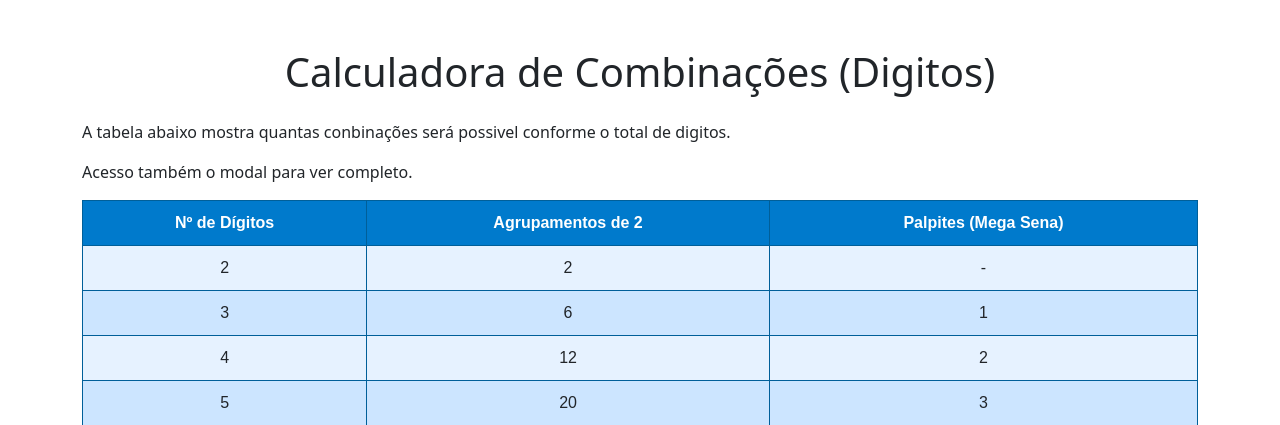
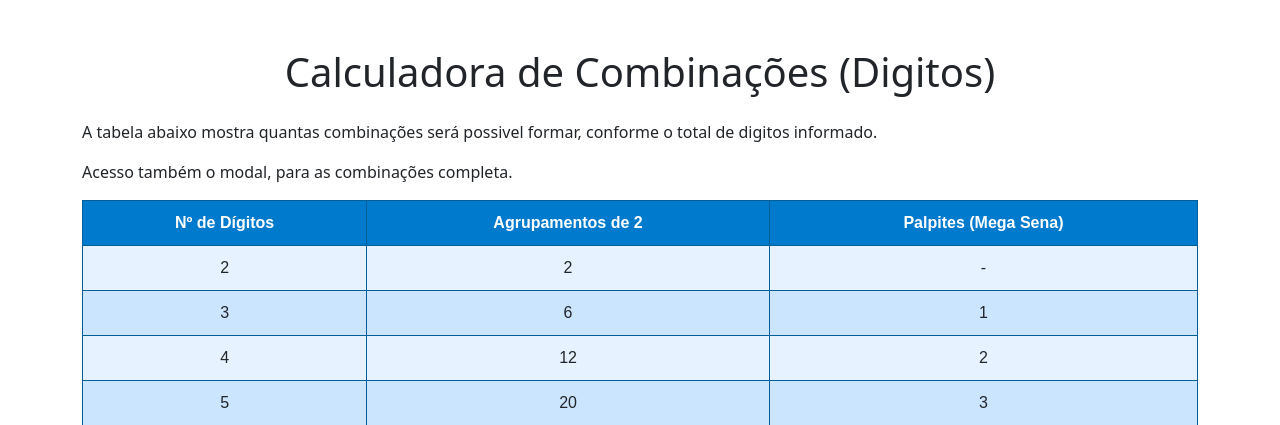
Before and after one commit to projetospyton2025/Combinacao-I, a Python web app: template templates/index.html in a window 1280 px wide. Shown: the top 425 px of the page. Run offline with Jinja, Linux system fonts and the light colour scheme; the template is opened without the code that fills it, so the values that code supplies are empty.

```diff
--- a/templates/index.html
+++ b/templates/index.html
@@ -40,8 +40,8 @@
 <body>
     <div class="container mt-5">
         <h1 class="text-center mb-4">Calculadora de Combinações (Digitos)</h1>
-			<p>A tabela abaixo mostra quantas conbinações será possivel conforme o total de digitos. </p>
-			<p>Acesso também o modal para ver completo.</p>
+			<p>A tabela abaixo mostra quantas combinações será possivel formar, conforme o total de digitos informado. </p>
+			<p>Acesso também o modal, para as combinações completa.</p>
 		<table>
 		  <thead>
 			<tr>
```
Also changed, not shown: 5 other files.
